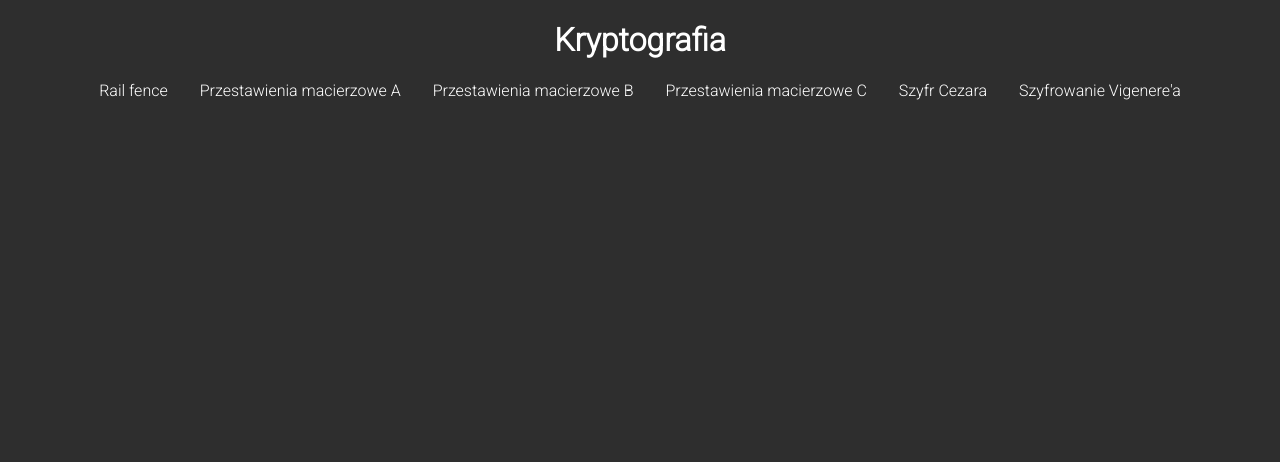
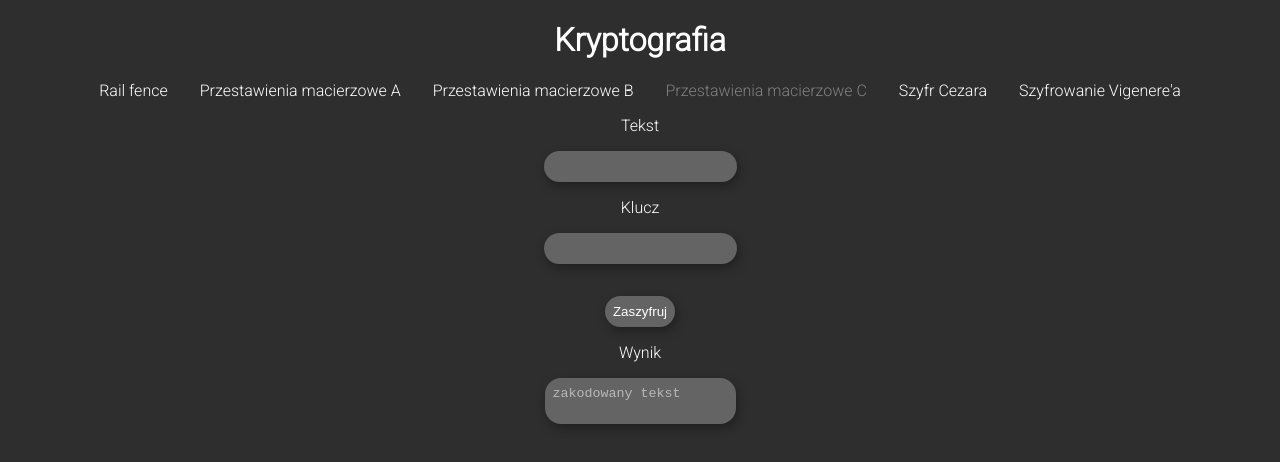
Before and after one commit to raczylos/Modu-y-kryptograficzne, a React (Create React App) app in the folder kryptografia/: page /macierzoweC in a window 1280 px wide. Shown: the top 462 px of the page. Built offline with nearby package versions, Linux system fonts and the light colour scheme.

Commit message:
add transposition C, styles

```diff
--- a/kryptografia/src/App.css
+++ b/kryptografia/src/App.css
@@ -7,9 +7,7 @@ body {
 a, h1, div, span, p {
     color: white;
 }
-a:hover {
-    color:gray;
-}
+
 
 .form {
     margin: 1rem;
--- a/kryptografia/src/Home.js
+++ b/kryptografia/src/Home.js
@@ -2,6 +2,7 @@ import React from 'react';
 import Navbar from './Navbar';
 import { Routes, Route } from 'react-router-dom'
 import Vigenere from './Vigenere';
+import MatrixC from './MatrixC';
 
 function Home() {
     return (
@@ -12,7 +13,7 @@ function Home() {
                 <Route path="/railfence" element={<div />}></Route>
                 <Route path="/macierzoweA" element={<div />}></Route>
                 <Route path="/macierzoweB" element={<div />}></Route>
-                <Route path="/macierzoweC" element={<div />}></Route>
+                <Route path="/macierzoweC" element={<MatrixC />}></Route>
                 <Route path="/cezar" element={<div />}></Route>
                 <Route path="/vigenere" element={<Vigenere />}></Route>
             </Routes>
--- /dev/null
+++ b/kryptografia/src/MatrixC.js
@@ -0,0 +1,70 @@
+import React, { useState } from 'react';
+import { NavLink } from 'react-router-dom';
+function MatrixC() {
+    const [input, setInput] = useState('')
+    const [key, setKey] = useState('')
+    const [encoded, setEncoded] = useState('')
+
+    const columnOrder = (key) => {
+        const sortedKey = key.replace(/\s/g, '').split('').sort()
+        let order = [...sortedKey]
+        let sortedObj = {}
+        for(let letter of sortedKey){
+            sortedObj[letter] = true
+        }
+        let count = 1
+        for(let letter in sortedObj) {
+            for(let i = 0; i < key.length; i++) {
+                if(key[i] === letter) {
+                    order[i] = count
+                    count++
+                }
+            }
+        }
+        return order
+    }
+
+    const matrixCipher = (input, key) => {
+        input = input.replace(/\s/g, '')
+        let order = columnOrder(key)
+        let matrix = []
+        let encodedResult = ""
+        const inputLen = input.length
+        let cursor = 0 // current index
+        for(let num of order) {
+            let word = []
+            for(let i = 0; (i < num && cursor < inputLen); i++){
+                word.push(input[cursor])
+                cursor++
+            }
+            matrix.push(word)
+            if(cursor >= inputLen){
+                break
+            }
+        }
+        for(let col of order){
+            let newWord = ""
+            for(let row of matrix) {
+                newWord += row[col-1] ?? ''
+            }
+            if(!newWord) {
+                continue
+            }
+            encodedResult += newWord + " "
+        }
+        setEncoded(encodedResult)
+    }
+    return (
+        <div className='form'>
+            <label>Tekst</label>
+            <input type="text" onChange={(e) => {setInput(e.target.value)}}></input>
+            <label>Klucz</label>
+            <input type="text" onChange={(e) => {setKey(e.target.value)}}></input>
+            <button onClick={() => {matrixCipher(input, key)}}>Zaszyfruj</button>
+            <label>Wynik</label>
+            <textarea disabled id="encoded-text" placeholder="zakodowany tekst" value={encoded}></textarea>
+        </div>
+    )
+}
+
+export default MatrixC
--- a/kryptografia/src/Navbar.js
+++ b/kryptografia/src/Navbar.js
@@ -1,16 +1,16 @@
 import React from 'react';
-import { Link } from 'react-router-dom'
+import { NavLink } from 'react-router-dom'
 import './styles/Navbar.css'
 
 function Navbar() {
     return (
         <div>
-            <Link to="/railfence">Rail fence</Link>
-            <Link to="/macierzoweA">Przestawienia macierzowe A</Link>
-            <Link to="/macierzoweB">Przestawienia macierzowe B</Link>
-            <Link to="/macierzoweC">Przestawienia macierzowe C</Link>
-            <Link to="/cezar">Szyfr Cezara</Link>
-            <Link to="/vigenere">Szyfrowanie Vigenere'a</Link>
+            <NavLink className={({ isActive }) => isActive ? 'active' : '' } to="/railfence">Rail fence</NavLink>
+            <NavLink className={({ isActive }) => isActive ? 'active' : '' } to="/macierzoweA">Przestawienia macierzowe A</NavLink>
+            <NavLink className={({ isActive }) => isActive ? 'active' : '' } to="/macierzoweB">Przestawienia macierzowe B</NavLink>
+            <NavLink className={({ isActive }) => isActive ? 'active' : '' } to="/macierzoweC">Przestawienia macierzowe C</NavLink>
+            <NavLink className={({ isActive }) => isActive ? 'active' : '' } to="/cezar">Szyfr Cezara</NavLink>
+            <NavLink className={({ isActive }) => isActive ? 'active' : '' } to="/vigenere">Szyfrowanie Vigenere'a</NavLink>
         </div>
     )
 }
--- a/kryptografia/src/styles/Navbar.css
+++ b/kryptografia/src/styles/Navbar.css
@@ -2,3 +2,10 @@ a {
     text-decoration: none;
     margin: 1rem;
 }
+
+a:hover {
+    color:gray;
+}
+.active {
+    color: gray;
+}
```
